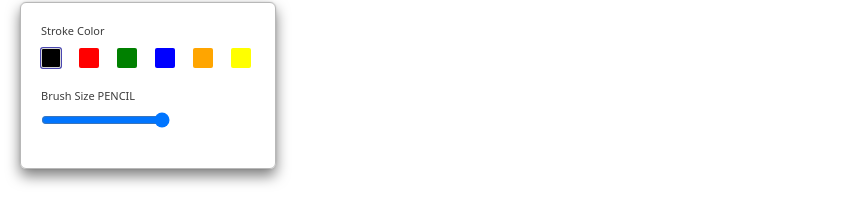
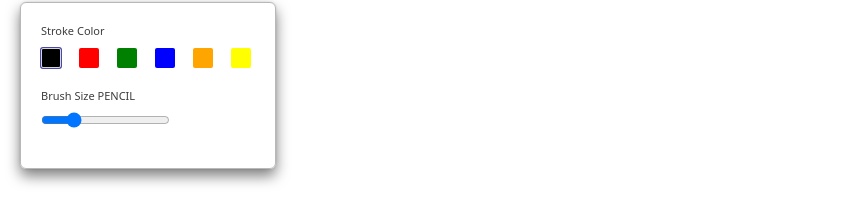
Before and after one commit to Ayushjaiswal07/Canvas-Board, a Next.js app: page / in a window 1280 px wide. Shown: the part 198-400 px from the top of the page, without its empty margins (0-861 px from the left). Built offline with nearby package versions, Linux system fonts and the light colour scheme.

Commit message:
Stroke problem resolved

```diff
--- a/src/components/Board/index.js
+++ b/src/components/Board/index.js
@@ -1,4 +1,4 @@
-import { useEffect, useRef } from "react";
+import { useEffect, useRef, useLayoutEffect} from "react";
 import { useSelector, useDispatch } from 'react-redux';
 
 const Board = () => {
@@ -20,7 +20,7 @@ const Board = () => {
         changeConfig()
     }, [color, size])
 
-    useEffect(() => {
+    useLayoutEffect(() => {
         if (!canvasRef.current) return
         const canvas = canvasRef.current;
         const context = canvas.getContext('2d')
--- a/src/components/Toolbox/index.js
+++ b/src/components/Toolbox/index.js
@@ -12,7 +12,7 @@ const Toolbox = () =>{
     const activeMenuItem = useSelector((state)=> state.menu.activeMenuItem);
     const showStrokeToolOption = activeMenuItem === MENU_ITEMS.PENCIL;
     const showBrushToolOption = activeMenuItem === MENU_ITEMS.PENCIL || MENU_ITEMS.ERASER;
-    const {color} = useSelector((state)=> state.toolbox[activeMenuItem]);
+    const {color, size} = useSelector((state)=> state.toolbox[activeMenuItem]);
 
     const updateBrushSize = (e) =>{
         dispatch(changeBrushSize({ item: activeMenuItem, size: e.target.value }))
@@ -38,7 +38,7 @@ const Toolbox = () =>{
             {showBrushToolOption &&  <div className={styles.toolItem}>
                 <h4 className={styles.toolText}>Brush Size {activeMenuItem}</h4>
                 <div className={styles.itemContainer}>
-                    <input type="range" min={1} max={10} onChange={updateBrushSize} />
+                    <input type="range" min={1} max={10} step={1} onChange={updateBrushSize} value={size} />
                 </div>
             </div>}
 
```
